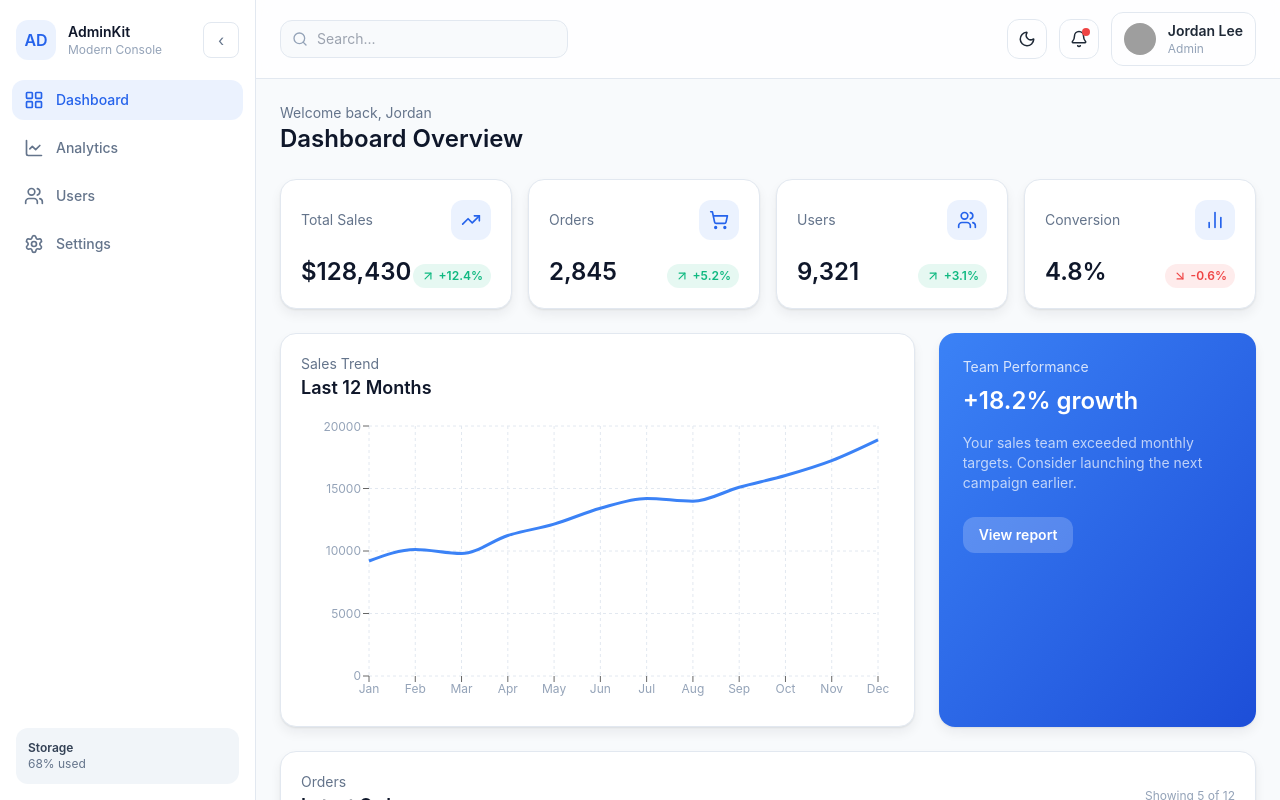
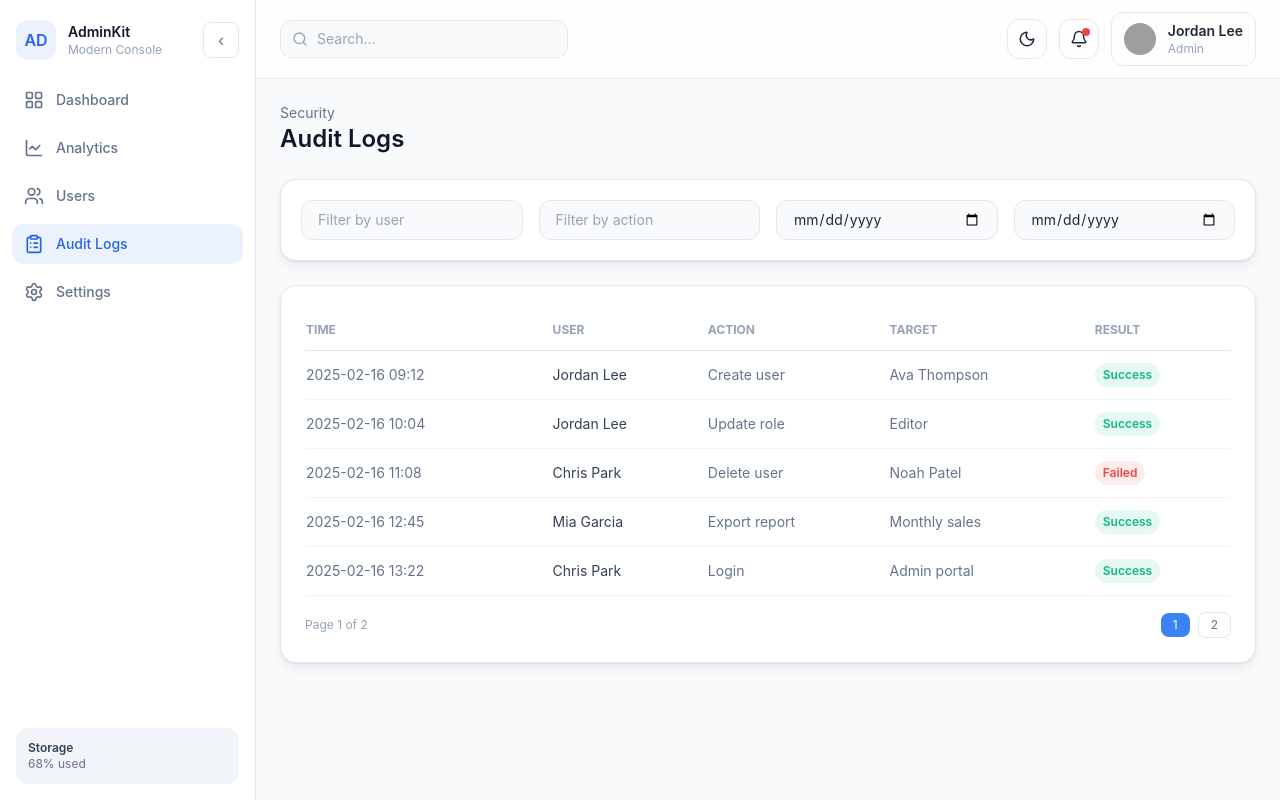
Before and after one commit to doublej9999/admin-dashboard-template, a React (Vite) app: page /audit-logs in a window 1280 px wide. Before the commit this address led to /dashboard. Built offline with nearby package versions, Linux system fonts and the light colour scheme; grey boxes are pictures that could not be loaded.

Commit message:
feat: add audit logs page

```diff
--- a/src/App.tsx
+++ b/src/App.tsx
@@ -1,5 +1,6 @@
 import { Navigate, Route, Routes } from 'react-router-dom';
 import AppLayout from './components/layout/AppLayout';
+import AuditLogsPage from './pages/AuditLogsPage';
 import DashboardPage from './pages/DashboardPage';
 import PlaceholderPage from './pages/PlaceholderPage';
 
@@ -11,6 +12,7 @@ const App = () => {
         <Route path="/dashboard" element={<DashboardPage />} />
         <Route path="/analytics" element={<PlaceholderPage title="Analytics" />} />
         <Route path="/users" element={<PlaceholderPage title="Users" />} />
+        <Route path="/audit-logs" element={<AuditLogsPage />} />
         <Route path="/settings" element={<PlaceholderPage title="Settings" />} />
       </Route>
       <Route path="*" element={<Navigate to="/dashboard" replace />} />
--- a/src/components/layout/Sidebar.tsx
+++ b/src/components/layout/Sidebar.tsx
@@ -1,11 +1,12 @@
 import { NavLink } from 'react-router-dom';
-import { LayoutGrid, LineChart, Settings, Users } from 'lucide-react';
+import { ClipboardList, LayoutGrid, LineChart, Settings, Users } from 'lucide-react';
 import clsx from 'clsx';
 
 const navItems = [
   { label: 'Dashboard', to: '/dashboard', icon: LayoutGrid },
   { label: 'Analytics', to: '/analytics', icon: LineChart },
   { label: 'Users', to: '/users', icon: Users },
+  { label: 'Audit Logs', to: '/audit-logs', icon: ClipboardList },
   { label: 'Settings', to: '/settings', icon: Settings },
 ];
 
--- /dev/null
+++ b/src/data/auditLogs.ts
@@ -0,0 +1,67 @@
+export interface AuditLogRecord {
+  id: string;
+  user: string;
+  action: string;
+  target: string;
+  result: 'Success' | 'Failed';
+  time: string;
+}
+
+export const mockAuditLogs: AuditLogRecord[] = [
+  {
+    id: 'A-1001',
+    user: 'Jordan Lee',
+    action: 'Create user',
+    target: 'Ava Thompson',
+    result: 'Success',
+    time: '2025-02-16 09:12',
+  },
+  {
+    id: 'A-1002',
+    user: 'Jordan Lee',
+    action: 'Update role',
+    target: 'Editor',
+    result: 'Success',
+    time: '2025-02-16 10:04',
+  },
+  {
+    id: 'A-1003',
+    user: 'Chris Park',
+    action: 'Delete user',
+    target: 'Noah Patel',
+    result: 'Failed',
+    time: '2025-02-16 11:08',
+  },
+  {
+    id: 'A-1004',
+    user: 'Mia Garcia',
+    action: 'Export report',
+    target: 'Monthly sales',
+    result: 'Success',
+    time: '2025-02-16 12:45',
+  },
+  {
+    id: 'A-1005',
+    user: 'Chris Park',
+    action: 'Login',
+    target: 'Admin portal',
+    result: 'Success',
+    time: '2025-02-16 13:22',
+  },
+  {
+    id: 'A-1006',
+    user: 'Jordan Lee',
+    action: 'Update settings',
+    target: 'Theme',
+    result: 'Success',
+    time: '2025-02-16 14:55',
+  },
+  {
+    id: 'A-1007',
+    user: 'Mia Garcia',
+    action: 'Download invoice',
+    target: 'INV-3022',
+    result: 'Success',
+    time: '2025-02-16 15:11',
+  },
+];
--- /dev/null
+++ b/src/pages/AuditLogsPage.tsx
@@ -0,0 +1,124 @@
+import { useMemo, useState } from 'react';
+import clsx from 'clsx';
+import { mockAuditLogs } from '../data/auditLogs';
+import { usePagination } from '../hooks/usePagination';
+
+const AuditLogsPage = () => {
+  const [user, setUser] = useState('');
+  const [action, setAction] = useState('');
+  const [start, setStart] = useState('');
+  const [end, setEnd] = useState('');
+
+  const filtered = useMemo(() => {
+    return mockAuditLogs.filter((log) => {
+      const matchUser = user ? log.user.toLowerCase().includes(user.toLowerCase()) : true;
+      const matchAction = action ? log.action.toLowerCase().includes(action.toLowerCase()) : true;
+      const logDate = log.time.split(' ')[0];
+      const matchStart = start ? logDate >= start : true;
+      const matchEnd = end ? logDate <= end : true;
+      return matchUser && matchAction && matchStart && matchEnd;
+    });
+  }, [user, action, start, end]);
+
+  const { page, setPage, totalPages, pageData } = usePagination(filtered, 5);
+
+  return (
+    <div className="space-y-6">
+      <div>
+        <p className="text-sm text-base-500">Security</p>
+        <h1 className="text-2xl font-semibold text-base-900 dark:text-base-100">Audit Logs</h1>
+      </div>
+
+      <div className="rounded-2xl border border-base-200 dark:border-base-700 bg-white dark:bg-base-800 p-5 shadow-card">
+        <div className="grid grid-cols-1 gap-4 md:grid-cols-4">
+          <input
+            className="rounded-xl border border-base-200 dark:border-base-700 bg-base-50 dark:bg-base-900 px-4 py-2 text-sm"
+            placeholder="Filter by user"
+            value={user}
+            onChange={(event) => setUser(event.target.value)}
+          />
+          <input
+            className="rounded-xl border border-base-200 dark:border-base-700 bg-base-50 dark:bg-base-900 px-4 py-2 text-sm"
+            placeholder="Filter by action"
+            value={action}
+            onChange={(event) => setAction(event.target.value)}
+          />
+          <input
+            type="date"
+            className="rounded-xl border border-base-200 dark:border-base-700 bg-base-50 dark:bg-base-900 px-4 py-2 text-sm"
+            value={start}
+            onChange={(event) => setStart(event.target.value)}
+          />
+          <input
+            type="date"
+            className="rounded-xl border border-base-200 dark:border-base-700 bg-base-50 dark:bg-base-900 px-4 py-2 text-sm"
+            value={end}
+            onChange={(event) => setEnd(event.target.value)}
+          />
+        </div>
+      </div>
+
+      <div className="rounded-2xl border border-base-200 dark:border-base-700 bg-white dark:bg-base-800 p-6 shadow-card">
+        <div className="overflow-x-auto">
+          <table className="w-full text-left text-sm">
+            <thead>
+              <tr className="text-xs uppercase text-base-400 border-b border-base-200 dark:border-base-700">
+                <th className="py-3">Time</th>
+                <th className="py-3">User</th>
+                <th className="py-3">Action</th>
+                <th className="py-3">Target</th>
+                <th className="py-3">Result</th>
+              </tr>
+            </thead>
+            <tbody>
+              {pageData.map((log) => (
+                <tr key={log.id} className="border-b border-base-100 dark:border-base-700/60">
+                  <td className="py-3 text-base-500">{log.time}</td>
+                  <td className="py-3 text-base-700 dark:text-base-200">{log.user}</td>
+                  <td className="py-3 text-base-500">{log.action}</td>
+                  <td className="py-3 text-base-500">{log.target}</td>
+                  <td className="py-3">
+                    <span
+                      className={clsx(
+                        'inline-flex rounded-full px-2 py-1 text-xs font-semibold',
+                        log.result === 'Success'
+                          ? 'bg-success/10 text-success'
+                          : 'bg-danger/10 text-danger'
+                      )}
+                    >
+                      {log.result}
+                    </span>
+                  </td>
+                </tr>
+              ))}
+            </tbody>
+          </table>
+        </div>
+        <div className="mt-4 flex items-center justify-between">
+          <p className="text-xs text-base-400">Page {page} of {totalPages}</p>
+          <div className="flex items-center gap-2">
+            {Array.from({ length: totalPages }).map((_, index) => {
+              const pageNumber = index + 1;
+              return (
+                <button
+                  key={pageNumber}
+                  onClick={() => setPage(pageNumber)}
+                  className={clsx(
+                    'rounded-lg px-3 py-1 text-xs',
+                    pageNumber === page
+                      ? 'bg-brand-500 text-white'
+                      : 'border border-base-200 dark:border-base-700 text-base-500'
+                  )}
+                >
+                  {pageNumber}
+                </button>
+              );
+            })}
+          </div>
+        </div>
+      </div>
+    </div>
+  );
+};
+
+export default AuditLogsPage;
```
Also changed, not shown: 1 other file (tests, documents, lock files or other folders).
